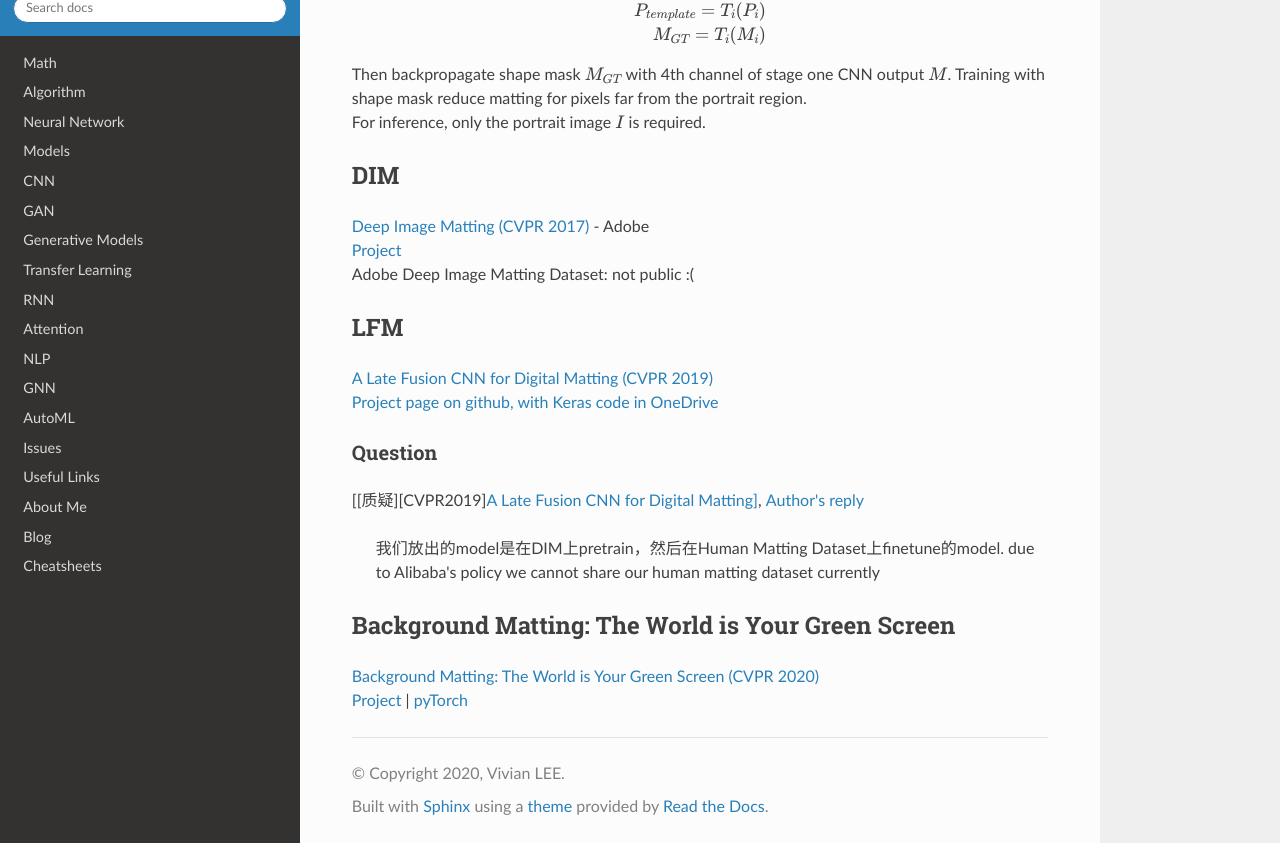
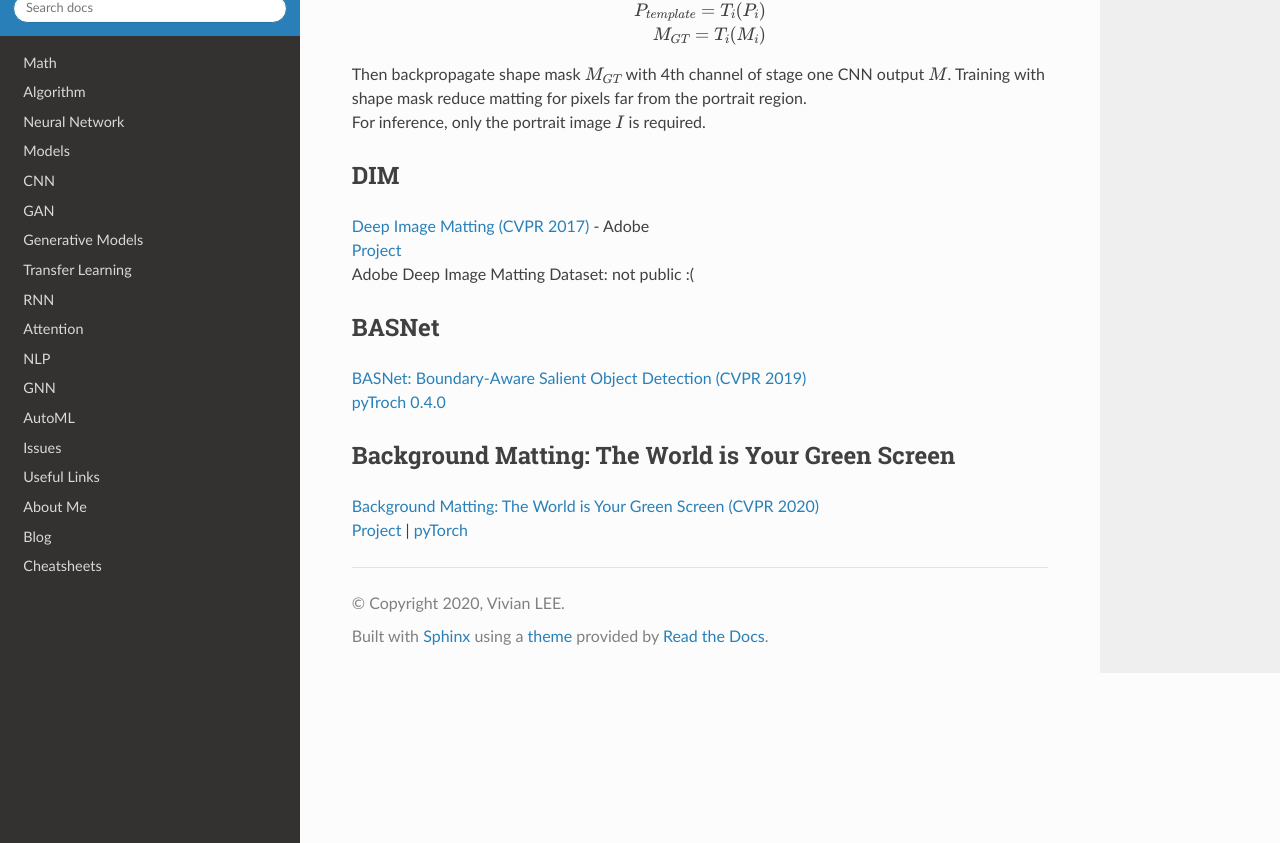
Before and after one commit to vlee-harmonicinc/machine-learning-note, a Sphinx documentation site: the page built from source/CNN/img2img/matting.md, in a window 1280 px wide and 900 px high, scrolled down 867 px, cut to the strip 57-900 px from the top of the window. Built offline with Sphinx 7.4.7 and the Read the Docs theme 2.0.0, drawn with Linux system fonts in a browser that asks for light colours; comment, search, counter and statistics services are not loaded.

Commit message:
matting: BASNet

```diff
--- a/source/CNN/img2img/matting.md
+++ b/source/CNN/img2img/matting.md
@@ -19,6 +19,11 @@ For inference, only the portrait image `$I$` is required.
 [Project](https://sites.google.com/view/deepimagematting)
 Adobe Deep Image Matting Dataset: not public :(
 
+## BASNet
+[BASNet: Boundary-Aware Salient Object Detection (CVPR 2019)](https://openaccess.thecvf.com/content_CVPR_2019/papers/Qin_BASNet_Boundary-Aware_Salient_Object_Detection_CVPR_2019_paper.pdf)
+[pyTroch 0.4.0](https://github.com/NathanUA/BASNet)
+
+<!--
 ## LFM
 [A Late Fusion CNN for Digital Matting (CVPR 2019)](http://openaccess.thecvf.com/content_CVPR_2019/papers/Zhang_A_Late_Fusion_CNN_for_Digital_Matting_CVPR_2019_paper.pdf)
 [Project page on github, with Keras code in OneDrive](https://github.com/yunkezhang/FusionMatting)
@@ -27,6 +32,7 @@ Adobe Deep Image Matting Dataset: not public :(
 [Author's reply](https://zhuanlan.zhihu.com/p/128146732)
 > 我们放出的model是在DIM上pretrain，然后在Human Matting Dataset上finetune的model.
 > due to Alibaba's policy we cannot share our human matting dataset currently
+-->
 
 ## Background Matting: The World is Your Green Screen
 [Background Matting: The World is Your Green Screen (CVPR 2020)](https://arxiv.org/abs/2004.00626)
```
